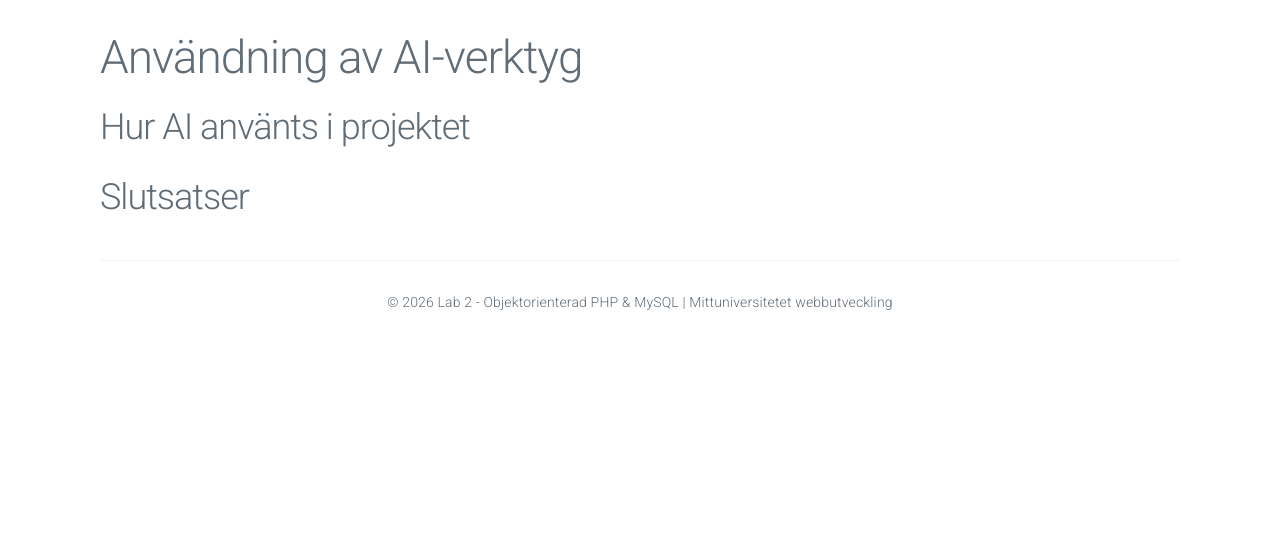
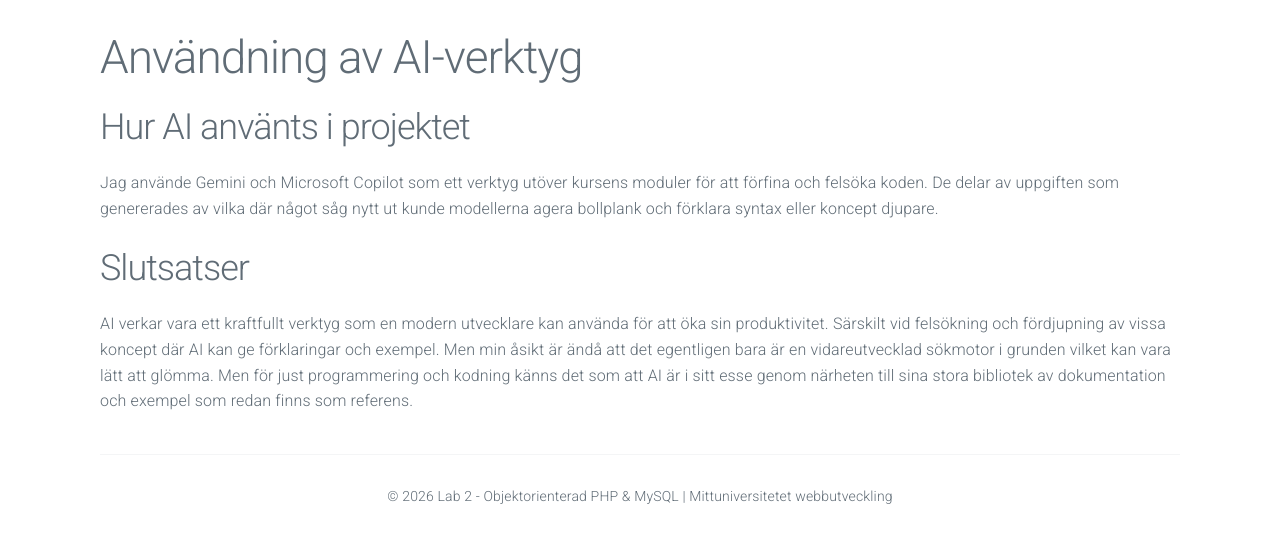
Before and after one commit to runegranath/Lab-2-PHP, a PHP site: page /ai.php in a window 1280 px wide. Shown: the part 63-606 px from the top of the page. Run offline with PHP 8.4, Linux system fonts and the light colour scheme.

Commit message:
textdelen tillagd

```diff
--- a/ai.php
+++ b/ai.php
@@ -7,12 +7,20 @@ include("includes/header.php");
 
 <section>
     <h2>Hur AI använts i projektet</h2>
-    <p></p>
+    <p>Jag använde Gemini och Microsoft Copilot som ett verktyg utöver kursens moduler för att förfina och felsöka koden. De delar av uppgiften som genererades av vilka
+        där något såg nytt ut kunde modellerna agera bollplank och förklara syntax eller koncept djupare.
+    </p>
 </section>
 
 <section>
     <h2>Slutsatser</h2>
-    <p></p>
+    <p>AI verkar vara ett kraftfullt verktyg som en modern utvecklare kan använda för att öka sin produktivitet.
+        Särskilt vid felsökning och fördjupning av vissa koncept där AI kan ge förklaringar och exempel.
+        Men min åsikt är ändå att det egentligen bara är en vidareutvecklad sökmotor i grunden vilket kan vara lätt att glömma. Men
+        för just programmering och kodning känns det som att AI är i sitt esse genom närheten till sina stora bibliotek av dokumentation och exempel som
+        redan finns som referens.
+
+    </p>
 </section>
 
 <?php include("includes/footer.php"); ?>
--- a/index.php
+++ b/index.php
@@ -7,12 +7,14 @@ include("includes/header.php");
 
 <section>
     <h2>Om uppgiften</h2>
-    <p></p>
+    <p>Denna uppgift gick ut på att skapa en enkel bucketlist-applikation med objektorienterad PHP och en databas mot MySQL, där en användare kan lägga till, visa och radera sina mål från en lista.</p>
 </section>
 
 <section>
     <h2>Mina reflektioner om PHP</h2>
-    <p></p>
+    <p>PHP är det språk som jag hittills funktionellt upplever ligger närmast det som dynamisk webbutveckling kräver med ren logik och databashantering, och jag förstår varför det har blivit så populärt inom området.
+        Hantering med databasen via phpMyAdmin kändes naturligt och enkelt. Jag ser fram emot att fortsätta utforska PHP och dess möjligheter i framtida projekt.
+    </p>
 </section>
 
 <?php include("includes/footer.php"); ?>
```
Also changed, not shown: 1 other file.
